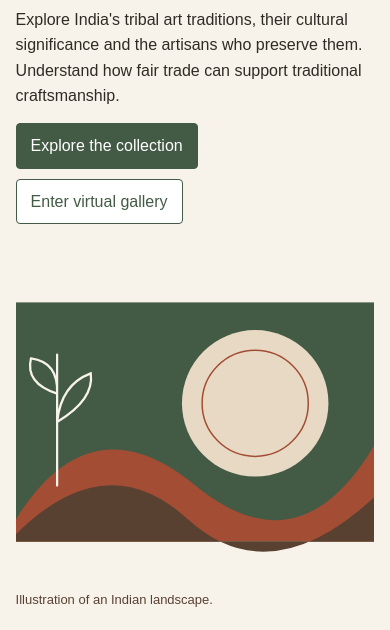
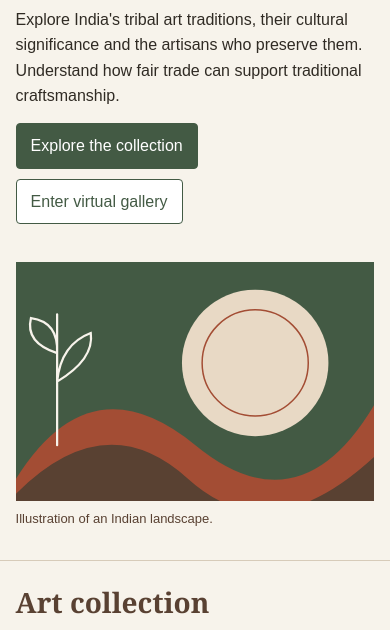
Before and after one commit to abhinavchoudhary897-code/roots-and-rituals-ca1, a plain HTML site: page index.html in a window 390 px wide. Shown: the part 201-831 px from the top of the page. Drawn offline with Linux system fonts and the light colour scheme.

Commit message:
Keep responsive homepage illustration dimensions stable

```diff
--- a/css/styles.css
+++ b/css/styles.css
@@ -20,7 +20,7 @@ h2{font: bold 28px Georgia,serif;margin:0 0 12px}
 h3{font-size:20px;margin:12px 0}
 p{margin:10px 0}
 .hero,.split{display:grid;grid-template-columns:1fr 1fr;gap:24px;align-items:start}
-.hero{align-items:center}.hero svg{width:100%;display:block}
+.hero{align-items:center}.hero svg{width:100%;height:auto;display:block}
 .grid{display:grid;grid-template-columns:repeat(3,minmax(0,1fr));gap:16px}
 .card,.panel,.profile-card{padding:16px;background:white;border:1px solid var(--border);border-radius:5px;min-width:0}
 .card{display:flex;flex-direction:column;align-items:flex-start}.card>button{margin-top:auto}
```
